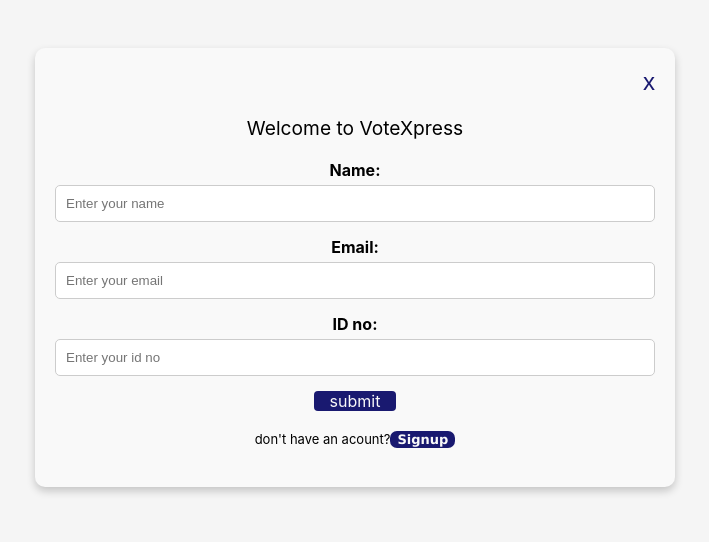
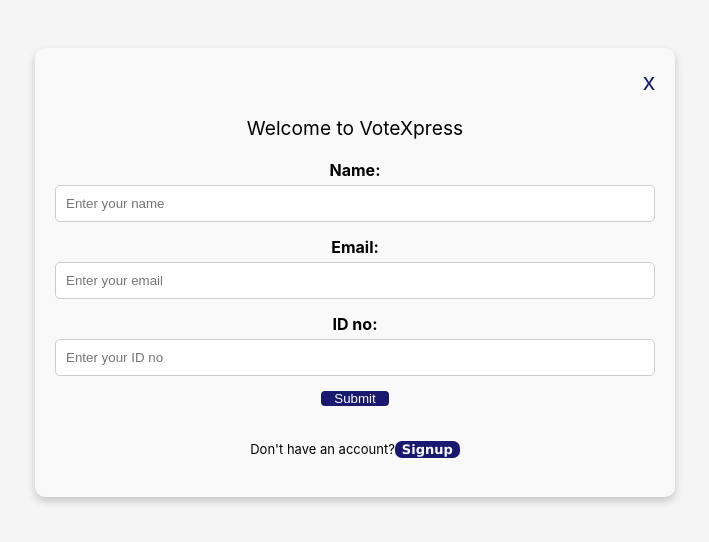
Before and after one commit to felixsunyk/VoteXpress, a React (Create React App) app: page /Login in a window 1280 px wide. Shown: the top 542 px of the page, without its empty margins (285-994 px from the left). Built offline with nearby package versions, Linux system fonts and the light colour scheme.

Commit message:
updata signup component

```diff
--- a/package.json
+++ b/package.json
@@ -6,8 +6,10 @@
     "@testing-library/jest-dom": "^5.17.0",
     "@testing-library/react": "^13.4.0",
     "@testing-library/user-event": "^13.5.0",
+    "icons": "^1.0.0",
     "react": "^18.3.1",
     "react-dom": "^18.3.1",
+    "react-icons": "^5.3.0",
     "react-router-dom": "^6.26.2",
     "react-scripts": "5.0.1",
     "web-vitals": "^2.1.4"
--- a/src/component/style/Login.css
+++ b/src/component/style/Login.css
@@ -14,18 +14,32 @@
     box-shadow: 0px 4px 8px rgba(0, 0, 0, 0.2);
     margin-top: 3em;
 }
+.login-box input{
+    width: 100%;
+    padding: 10px;
+    border: 1px solid #ccc;
+    border-radius: 5px;
+    box-sizing: border-box;
+}
 .login-box p{
     width: 300px;
     margin: 0 auto;
     padding: 20px;
     border-radius: 10px;
 }
+
+.error-input{
+    border: 2px solid red;
+}
+.error-input:focus{
+    outline-color: red;
+}
+
 .exit-button{
     font-size: x-large;
     color: midnightblue;
     background: none;
     border: none;
-
 }
 .close-btn{
     text-align: right;
--- a/src/component/style/Signup.css
+++ b/src/component/style/Signup.css
@@ -13,7 +13,7 @@
     box-shadow: 0px 4px 8px rgba(0, 0, 0, 0.2);
    margin-top: 3em;
 }
-/* here is it */
+
 .signup-box input {
     width: 100%;
     padding: 10px;
--- a/src/component/voter/Login.js
+++ b/src/component/voter/Login.js
@@ -1,44 +1,123 @@
-import React from "react";
-import "../style/Login.css"
+import React, { useState } from "react";
+import "../style/Login.css";
 import { useNavigate } from "react-router-dom";
 import { Link } from "react-router-dom";
 
-const Login = ()=>{
+const Login = () => {
+    const [name, setName] = useState("");
+    const [email, setEmail] = useState("");
+    const [id, setId] = useState("");
+
+    const [error, setError] = useState({
+        name: "",
+        email: "",
+        id: ""
+    });
+
     const navigate = useNavigate();
+
+    const validateForm = () => {
+        let isValid = true;
+        const newError = {
+            name: "",
+            email: "",
+            id: ""
+        };
+
+        if (!name.trim()) {
+            newError.name = "Name is required";
+            isValid = false;
+        }
+        if (!email.trim()) {
+            newError.email = "Email is required";
+            isValid = false;
+        }
+        if (!id.trim()) {
+            newError.id = "ID number is required";
+            isValid = false;
+        }
+
+        setError(newError);
+        return isValid;
+    };
+
+    const handleSubmit = (event) => {
+        event.preventDefault();
+
+        if (validateForm()) {
+
+            setName("");
+            setEmail("");
+            setId("");
+            navigate("/instruction");
+        }
+    };
 
     const handleExit = () => {
         navigate("/");
     };
-    return(
+
+    return (
         <div className="login-box">
-             <div className="close-btn">
-                 <button onClick={handleExit} className="exit-button">
-                       x
-                    </button>
-             </div>
+            <div className="close-btn">
+                <button onClick={handleExit} className="exit-button">x</button>
+            </div>
             <p className="welcome">Welcome to VoteXpress</p>
-            <form action="">
+
+            <form onSubmit={handleSubmit}>
                 <div>
-                    <label for="name">Name: </label>
-                    <input type="text" name="Name" placeholder="Enter your name" required />
+                    <label htmlFor="name">Name: </label>
+                    <input
+                        type="text"
+                        name="name"
+                        value={name}
+                        onChange={(e) => setName(e.target.value)}
+                        placeholder="Enter your name"
+                        className={error.name ? "error-input" : ""}
+                        title={error.name || ""}
+                    />
                 </div>
                 <div>
-                    <label for="Emaill">Email: </label>
-                    <input type="emaill" name="Email" placeholder="Enter your email" required />
+                    <label htmlFor="email">Email: </label>
+                    <input
+                        type="email"
+                        name="email"
+                        value={email}
+                        onChange={(e) => setEmail(e.target.value)}
+                        placeholder="Enter your email"
+                        className={error.email ? "error-input" : ""}
+                        title={error.email || ""}
+                    />
                 </div>
                 <div>
-                    <label for="id">ID no: </label>
-                    <input type="text" name="ID no" placeholder="Enter your id no" required />
+                    <label htmlFor="id">ID no: </label>
+                    <input
+                        type="text"
+                        name="id"
+                        value={id}
+                        onChange={(e) => setId(e.target.value)}
+                        placeholder="Enter your ID no"
+                        className={error.id ? "error-input" : ""}
+                        title={error.id || ""}
+                    />
+                </div>
+
+
+                <div className="buttons">
+                    <button className="btn" type="submit">Submit</button>
                 </div>
             </form>
-            <div className="buttons">
-                <Link to="/Instruction" className="btn">submit</Link>
 
+            <div className="signup-page">
+                <p>
+                    Don't have an account?
+                    <span>
+                        <Link to="/Signup" className="to-signup">signup</Link>
+                    </span>
+                </p>
             </div>
-           <div className="signup-page">
-            <p> don't have an acount?<span><Link to="/Signup" className="to-signup">signup</Link></span></p>
-           </div>
         </div>
-    )
-}
+    );
+};
+
 export default Login;
--- a/src/component/voter/Signup.js
+++ b/src/component/voter/Signup.js
@@ -1,5 +1,7 @@
 import React, { useState } from "react";
 import { useNavigate, Link } from "react-router-dom";
+import { FaRegEyeSlash } from "react-icons/fa";
+import { FaEye } from "react-icons/fa";
 import "../style/Signup.css";
 
 
@@ -9,6 +11,7 @@
     const [email, setEmail] = useState("");
     const [password, setPassword] = useState("");
     const [id, setId] = useState("");
+
 
     const [error, setError] = useState({
         name: "",
@@ -125,7 +128,7 @@
                                 className="toggle-password"
                                 onClick={togglePasswordVisibility}
                             >
-                                {showPassword ? "Hide" : "Show"}
+                                {showPassword ? <FaEye />: <FaRegEyeSlash />}
 
                             </button>
                     </div>
```
Also changed, not shown: 1 other file (tests, documents, lock files or other folders).
